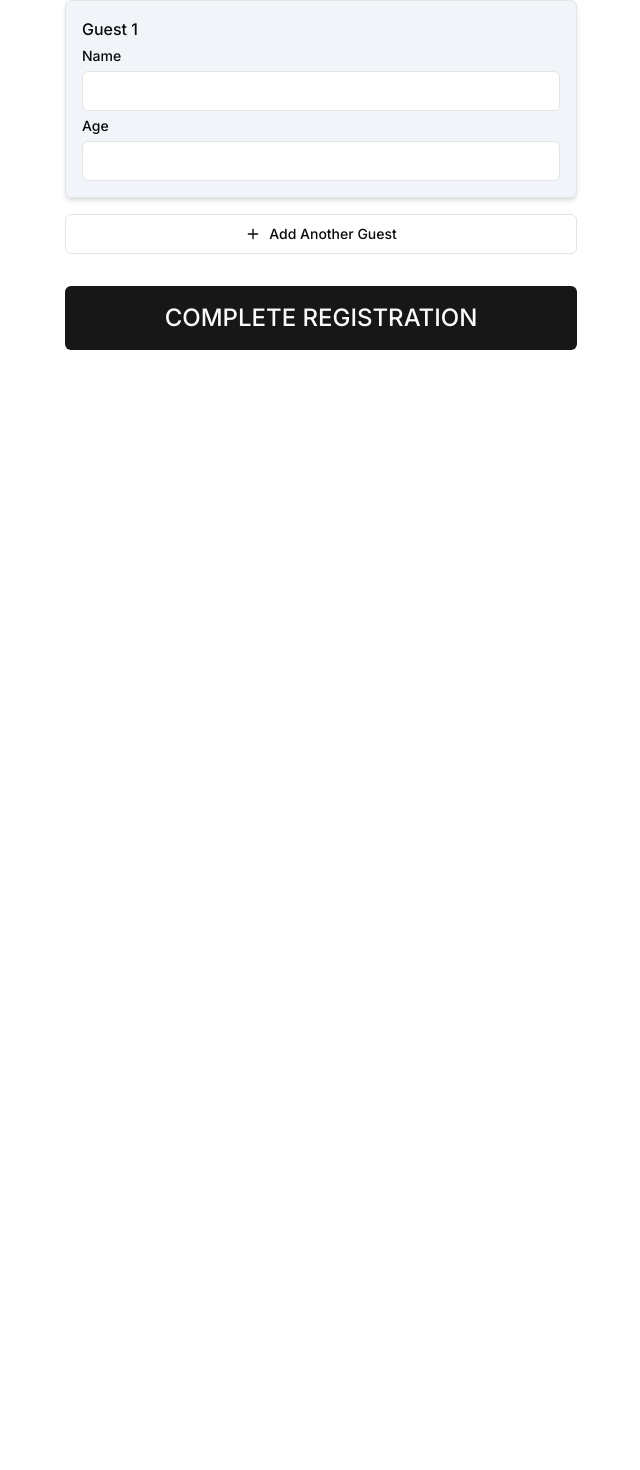
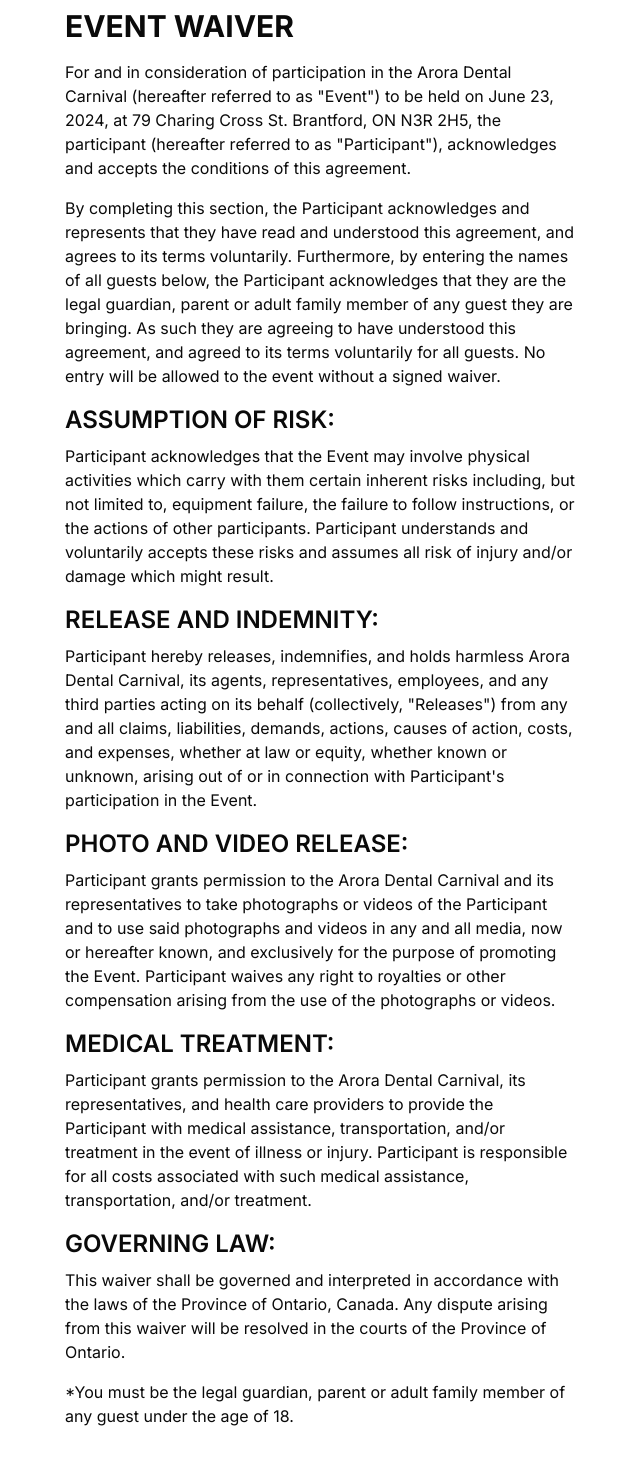
Before and after one commit to sagearora/aroradental-carnival, a Next.js app: page / in a window 1280 px wide. Shown: the part 683-2153 px from the top of the page, without its empty margins (319-959 px from the left). Before the commit the page ends 1097 px from the top, so only its background shows below. Built offline with nearby package versions, Linux system fonts and the light colour scheme; what google-auth-library, google-spreadsheet would draw is missing.

Commit message:
finished registration form with waiver

```diff
--- /dev/null
+++ b/src/components/EventWaiver/index.tsx
@@ -0,0 +1,40 @@
+import React from 'react';
+
+const EventWaiver = () => {
+    return (
+        <div className="py-2">
+            <h1 className="text-3xl font-bold mb-4">EVENT WAIVER</h1>
+            <p className="mb-4">
+                For and in consideration of participation in the Arora Dental Carnival (hereafter referred to as "Event") to be held on June 23, 2024, at 79 Charing Cross St. Brantford, ON N3R 2H5, the participant (hereafter referred to as "Participant"), acknowledges and accepts the conditions of this agreement.
+            </p>
+            <p className="mb-4">
+                By completing this section, the Participant acknowledges and represents that they have read and understood this agreement, and agrees to its terms voluntarily. Furthermore, by entering the names of all guests below, the Participant acknowledges that they are the legal guardian, parent or adult family member of any guest they are bringing. As such they are agreeing to have understood this agreement, and agreed to its terms voluntarily for all guests. No entry will be allowed to the event without a signed waiver.
+            </p>
+            <h2 className="text-2xl font-semibold mb-2">ASSUMPTION OF RISK:</h2>
+            <p className="mb-4">
+                Participant acknowledges that the Event may involve physical activities which carry with them certain inherent risks including, but not limited to, equipment failure, the failure to follow instructions, or the actions of other participants. Participant understands and voluntarily accepts these risks and assumes all risk of injury and/or damage which might result.
+            </p>
+            <h2 className="text-2xl font-semibold mb-2">RELEASE AND INDEMNITY:</h2>
+            <p className="mb-4">
+                Participant hereby releases, indemnifies, and holds harmless Arora Dental Carnival, its agents, representatives, employees, and any third parties acting on its behalf (collectively, "Releases") from any and all claims, liabilities, demands, actions, causes of action, costs, and expenses, whether at law or equity, whether known or unknown, arising out of or in connection with Participant's participation in the Event.
+            </p>
+            <h2 className="text-2xl font-semibold mb-2">PHOTO AND VIDEO RELEASE:</h2>
+            <p className="mb-4">
+                Participant grants permission to the Arora Dental Carnival and its representatives to take photographs or videos of the Participant and to use said photographs and videos in any and all media, now or hereafter known, and exclusively for the purpose of promoting the Event. Participant waives any right to royalties or other compensation arising from the use of the photographs or videos.
+            </p>
+            <h2 className="text-2xl font-semibold mb-2">MEDICAL TREATMENT:</h2>
+            <p className="mb-4">
+                Participant grants permission to the Arora Dental Carnival, its representatives, and health care providers to provide the Participant with medical assistance, transportation, and/or treatment in the event of illness or injury. Participant is responsible for all costs associated with such medical assistance, transportation, and/or treatment.
+            </p>
+            <h2 className="text-2xl font-semibold mb-2">GOVERNING LAW:</h2>
+            <p className="mb-4">
+                This waiver shall be governed and interpreted in accordance with the laws of the Province of Ontario, Canada. Any dispute arising from this waiver will be resolved in the courts of the Province of Ontario.
+            </p>
+            <p className="mb-4">
+                *You must be the legal guardian, parent or adult family member of any guest under the age of 18.
+            </p>
+        </div>
+    );
+};
+
+export default EventWaiver;
--- a/src/components/RegistrationForm/index.tsx
+++ b/src/components/RegistrationForm/index.tsx
@@ -8,6 +8,7 @@
 import * as yup from 'yup';
 import { Select, SelectContent, SelectItem, SelectTrigger, SelectValue } from '@/components/ui/select';
 import { toast } from '@/components/ui/use-toast';
+import EventWaiver from '@/components/EventWaiver';
 
 const schema = yup.object({
     full_name: yup.string().required('Full name is required'),
@@ -129,7 +130,13 @@
                         </FormItem>
                     )} />
 
+
+                <div>
+                    <EventWaiver />
+
+                </div>
                 <div className="space-y-4">
+                    <div className="font-semibold">Please provide guest details.</div>
                     {fields.map((field, index) => (
                         <div key={field.id} className="bg-slate-100 border shadow-md p-4 rounded-md space-y-2">
                             <div className="flex justify-between items-center">
@@ -185,6 +192,9 @@
                         {loading && <Loader2 className='w-4 h-4 animate-spin' />}
                         COMPLETE REGISTRATION
                     </Button>
+                    <p className="mb-4">
+                        By completing registration, you are agreeing that you have read and understood the "Event Waiver" above.
+                    </p>
                 </div>
             </form>
         </Form>
```
